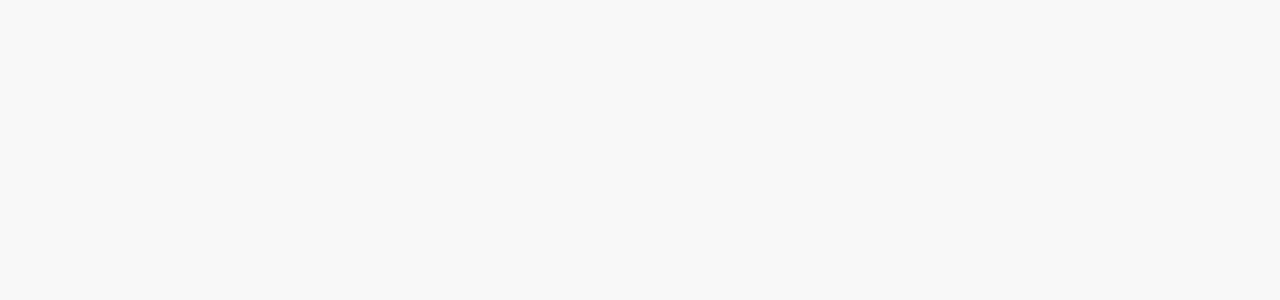
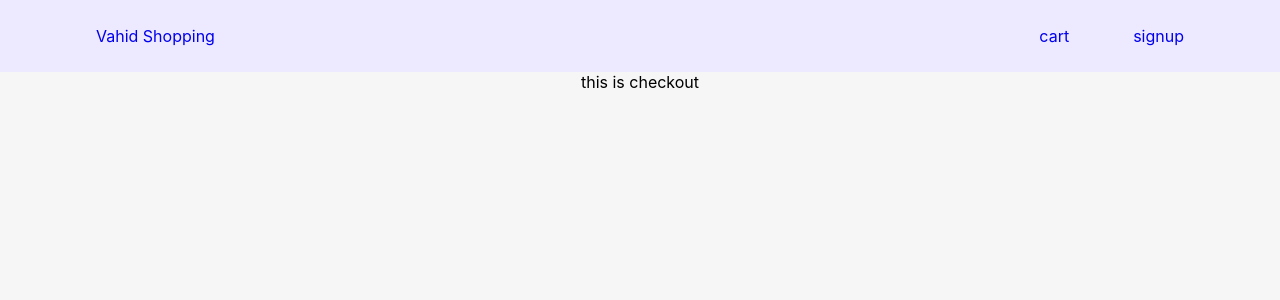
Before and after one commit to VahidTahmasebi/shopping-cart-react, a React (Create React App) app: page /checkout in a window 1280 px wide. Before the commit this address had no page. Shown: the top 300 px of the page. Built offline with nearby package versions, Linux system fonts and the light colour scheme.

Commit message:
Add checkout page

```diff
--- a/src/App.js
+++ b/src/App.js
@@ -21,6 +21,7 @@ function App() {
               <Route path='/login' element={<LoginPage />} />
               <Route path='/profile' element={<ProfilePage />} />
               <Route path='/cart' element={<CartPage />} />
+              <Route path='/checkout' element={<CheckoutPage />} />
             </Routes>
           </div>
         </CartProvider>
--- /dev/null
+++ b/src/Components/Checkout/Checkout.js
@@ -0,0 +1,7 @@
+const Checkout = () => {
+    return (
+        <div>this is checkout</div>
+     );
+}
+
+export default Checkout;
--- a/src/Pages/CartPage.js
+++ b/src/Pages/CartPage.js
@@ -81,7 +81,7 @@ const CartCast = ({ total, cart }) => {
         <p>net price</p>
         <p>{total} $</p>
       </div>
-      <Link to='checkout'>
+      <Link to='/checkout'>
         <button
           className='btn primary'
           style={{ marginTop: "20px 0", width: "100%" }}>
--- /dev/null
+++ b/src/Pages/CheckoutPage.js
@@ -0,0 +1,12 @@
+import Checkout from "../Components/Checkout/Checkout";
+import Layout from "../Layout/Layout";
+
+const CheckoutPage = () => {
+  return (
+    <Layout>
+      <Checkout />
+    </Layout>
+  );
+};
+
+export default CheckoutPage;
```
